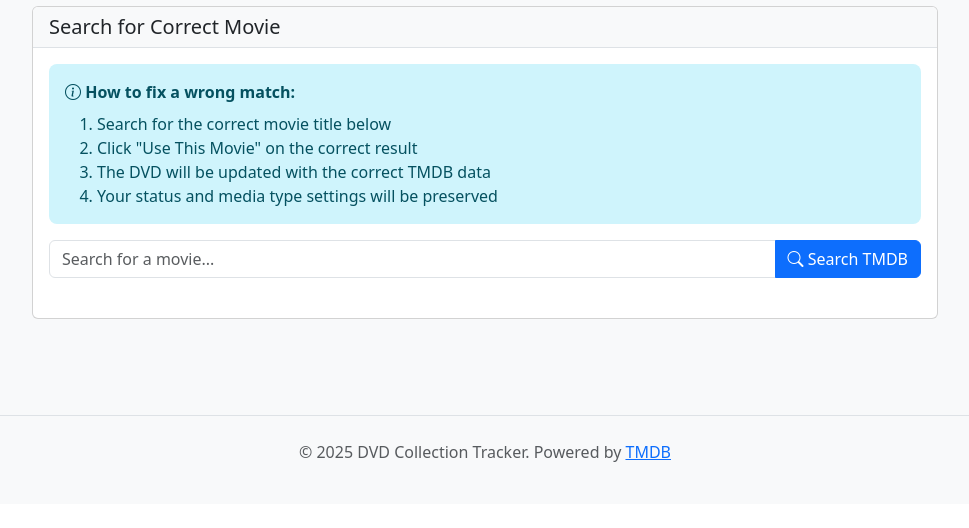
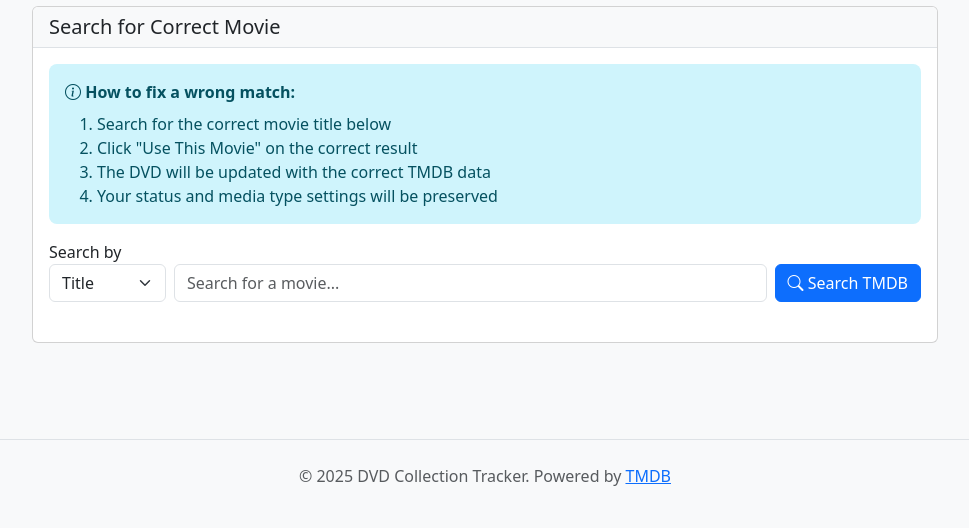
Before and after one commit to pastperfect/dvdcollection, a Django app: page /dvd/1/fix-tmdb/ in a window 1280 px wide. Shown: the part 416-944 px from the top of the page, without its empty margins (155-1124 px from the left). Before the commit the page ends 878 px from the top, so only its background shows below. Run offline with Django 5.2, Linux system fonts and the light colour scheme; tables that the repository leaves empty hold one stand-in row (values such as "Sample post"); grey boxes marked "Sample" are stand-in pictures.

Commit message:
Enhance TMDB search functionality with search type selection and validation

```diff
--- a/templates/tracker/fix_tmdb_match.html
+++ b/templates/tracker/fix_tmdb_match.html
@@ -65,13 +65,45 @@
 
                     <form method="post" class="mb-4">
                         {% csrf_token %}
-                        <div class="input-group">
-                            {{ search_form.query }}
-                            <button type="submit" name="search" class="btn btn-primary">
-                                <i class="bi bi-search"></i> Search TMDB
-                            </button>
+                        <div class="row g-2 align-items-end">
+                            <div class="col-auto">
+                                <label for="id_search_type" class="form-label mb-0">Search by</label>
+                                <select id="id_search_type" name="search_type" class="form-select">
+                                    <option value="title" {% if search_form.initial.search_type == 'title' or not search_form.initial.search_type %}selected{% endif %}>Title</option>
+                                    <option value="tmdb_id" {% if search_form.initial.search_type == 'tmdb_id' %}selected{% endif %}>TMDB ID</option>
+                                </select>
+                            </div>
+                            <div class="col" id="search-title-group">
+                                {{ search_form.query }}
+                            </div>
+                            <div class="col" id="search-id-group" style="display: none;">
+                                {{ search_form.tmdb_id }}
+                            </div>
+                            <div class="col-auto">
+                                <button type="submit" name="search" class="btn btn-primary">
+                                    <i class="bi bi-search"></i> Search TMDB
+                                </button>
+                            </div>
                         </div>
                     </form>
+                    <script>
+                    document.addEventListener('DOMContentLoaded', function() {
+                        const searchType = document.getElementById('id_search_type');
+                        const titleGroup = document.getElementById('search-title-group');
+                        const idGroup = document.getElementById('search-id-group');
+                        function toggleSearchField() {
+                            if (searchType.value === 'tmdb_id') {
+                                titleGroup.style.display = 'none';
+                                idGroup.style.display = '';
+                            } else {
+                                titleGroup.style.display = '';
+                                idGroup.style.display = 'none';
+                            }
+                        }
+                        searchType.addEventListener('change', toggleSearchField);
+                        toggleSearchField();
+                    });
+                    </script>
                 </div>
             </div>
 
--- a/tracker/forms.py
+++ b/tracker/forms.py
@@ -4,16 +4,54 @@ import requests
 from django.conf import settings
 
 
+
 class DVDSearchForm(forms.Form):
-    """Form for searching movies in TMDB."""
+    """Form for searching movies in TMDB by title or TMDB ID."""
+    SEARCH_TYPE_CHOICES = [
+        ('title', 'Title'),
+        ('tmdb_id', 'TMDB ID'),
+    ]
+    search_type = forms.ChoiceField(
+        choices=SEARCH_TYPE_CHOICES,
+        widget=forms.Select(attrs={'class': 'form-select', 'id': 'id_search_type'}),
+        initial='title',
+        required=False
+    )
     query = forms.CharField(
         max_length=255,
+        required=False,
         widget=forms.TextInput(attrs={
             'class': 'form-control',
             'placeholder': 'Search for a movie...',
-            'autocomplete': 'off'
+            'autocomplete': 'off',
+            'id': 'id_query',
         })
     )
+    tmdb_id = forms.CharField(
+        max_length=20,
+        required=False,
+        widget=forms.TextInput(attrs={
+            'class': 'form-control',
+            'placeholder': 'Enter TMDB ID (e.g. 603)',
+            'autocomplete': 'off',
+            'id': 'id_tmdb_id',
+        })
+    )
+
+    def clean(self):
+        cleaned_data = super().clean()
+        search_type = cleaned_data.get('search_type', 'title')
+        query = cleaned_data.get('query', '').strip()
+        tmdb_id = cleaned_data.get('tmdb_id', '').strip()
+        if search_type == 'title':
+            if not query:
+                self.add_error('query', 'Please enter a movie title to search.')
+        elif search_type == 'tmdb_id':
+            if not tmdb_id:
+                self.add_error('tmdb_id', 'Please enter a TMDB ID to search.')
+            elif not tmdb_id.isdigit():
+                self.add_error('tmdb_id', 'TMDB ID must be a number.')
+        return cleaned_data
 
 
 class DVDForm(forms.ModelForm):
--- a/tracker/views.py
+++ b/tracker/views.py
@@ -436,6 +436,7 @@ def bulk_upload(request):
 
 def fix_tmdb_match(request, pk):
     """Fix an incorrect TMDB match for a DVD."""
+
     dvd = get_object_or_404(DVD, pk=pk)
     search_form = DVDSearchForm()
 
@@ -443,18 +444,32 @@ def fix_tmdb_match(request, pk):
         if 'search' in request.POST:
             search_form = DVDSearchForm(request.POST)
             if search_form.is_valid():
-                query = search_form.cleaned_data['query']
+                search_type = search_form.cleaned_data.get('search_type', 'title')
                 tmdb_service = TMDBService()
-                search_results = tmdb_service.search_movies(query)
-
-                # Pre-process poster URLs for template
-                results = search_results.get('results', [])
-                for movie in results:
-                    if movie.get('poster_path'):
-                        movie['poster_url'] = tmdb_service.get_full_poster_url(movie['poster_path'])
+                results = []
+                query = ''
+                if search_type == 'title':
+                    query = search_form.cleaned_data['query']
+                    search_results = tmdb_service.search_movies(query)
+                    results = search_results.get('results', [])
+                    for movie in results:
+                        if movie.get('poster_path'):
+                            movie['poster_url'] = tmdb_service.get_full_poster_url(movie['poster_path'])
+                        else:
+                            movie['poster_url'] = None
+                elif search_type == 'tmdb_id':
+                    tmdb_id = search_form.cleaned_data['tmdb_id']
+                    movie = tmdb_service.get_movie_details(tmdb_id)
+                    if movie:
+                        if movie.get('poster_path'):
+                            movie['poster_url'] = tmdb_service.get_full_poster_url(movie['poster_path'])
+                        else:
+                            movie['poster_url'] = None
+                        results = [movie]
+                        query = tmdb_id
                     else:
-                        movie['poster_url'] = None
-
+                        results = []
+                        query = tmdb_id
                 context = {
                     'dvd': dvd,
                     'search_form': search_form,
@@ -469,13 +484,10 @@ def fix_tmdb_match(request, pk):
             if tmdb_id:
                 tmdb_service = TMDBService()
                 movie_data = tmdb_service.get_movie_details(tmdb_id)
-
                 if movie_data:
                     # Update DVD with new TMDB data
                     tmdb_formatted_data = tmdb_service.format_movie_data(movie_data)
-
                     poster_path = tmdb_formatted_data.pop('poster_path', None)
-
                     # Keep the original user settings (status, media_type)
                     dvd.name = tmdb_formatted_data['name']
                     dvd.overview = tmdb_formatted_data['overview']
@@ -486,18 +498,15 @@ def fix_tmdb_match(request, pk):
                     dvd.imdb_id = tmdb_formatted_data['imdb_id']
                     dvd.rating = tmdb_formatted_data['rating']
                     dvd.save()
-
                     if poster_path:
                         full_poster_url = tmdb_service.get_full_poster_url(poster_path)
                         tmdb_service.download_poster(dvd, full_poster_url)
-
                     messages.success(request, f'Successfully updated "{dvd.name}" with correct TMDB data.')
                     return redirect('tracker:dvd_detail', pk=dvd.pk)
                 else:
                     messages.error(request, 'Could not fetch movie details from TMDB.')
             else:
                 messages.error(request, 'No movie selected.')
-
     return render(request, 'tracker/fix_tmdb_match.html', {'dvd': dvd, 'search_form': search_form})
 
 
```
